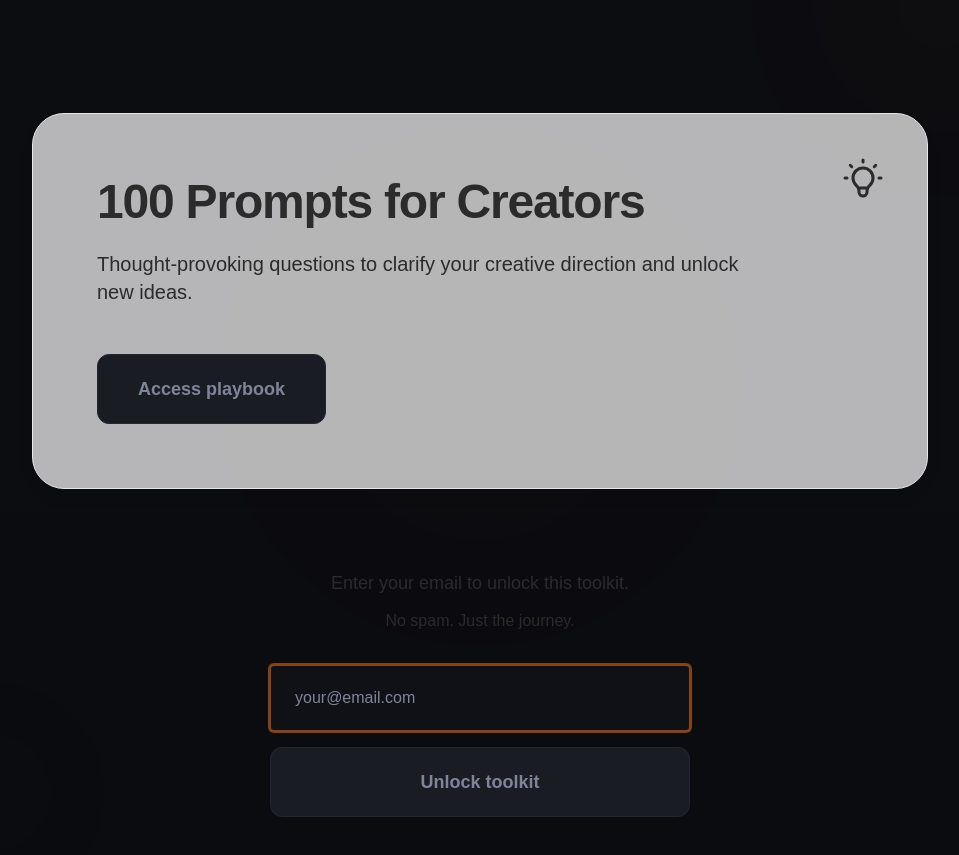
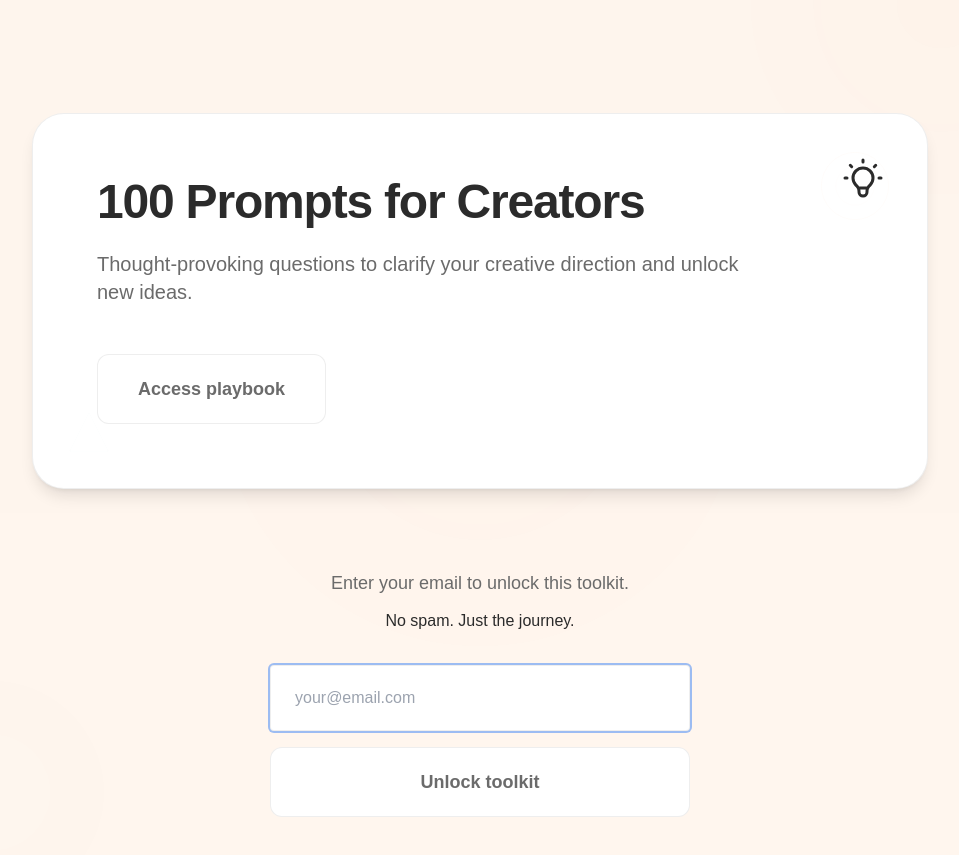
Before and after one commit to Obafemi00/creator_playbook, a Next.js app: page /playbook in a window 1280 px wide. Shown: the part 287-1142 px from the top of the page, without its empty margins (160-1119 px from the left). Built offline with nearby package versions, Linux system fonts and the light colour scheme.

Commit message:
fix playbook

```diff
--- a/app/playbook/PlaybookClient.tsx
+++ b/app/playbook/PlaybookClient.tsx
@@ -77,8 +77,8 @@ export default function PlaybookClient() {
   }
 
   return (
-    <div className="relative min-h-screen overflow-hidden bg-[#0B0C10] dark:bg-gradient-to-br dark:from-[#0B0C10] dark:to-[#11131A]">
-      {/* Subtle background accents - premium dark theme */}
+    <div className="relative min-h-screen overflow-hidden bg-[var(--bg)]">
+      {/* Subtle background accents - premium theme */}
       {!prefersReducedMotion && (
         <>
           {/* Grain texture overlay */}
@@ -140,10 +140,10 @@ export default function PlaybookClient() {
             }}
             className="text-center mb-20 md:mb-28"
           >
-            <h1 className="font-display text-5xl md:text-6xl lg:text-7xl font-bold mb-8 md:mb-10 text-charcoal dark:text-[#F5F7FF] leading-tight tracking-tight">
+            <h1 className="font-display text-5xl md:text-6xl lg:text-7xl font-bold mb-8 md:mb-10 text-[var(--text)] leading-tight tracking-tight">
               Creator Playbook
             </h1>
-            <p className="text-lg md:text-xl lg:text-2xl text-charcoal/70 dark:text-[#B7BCCB] leading-relaxed max-w-2xl mx-auto">
+            <p className="text-lg md:text-xl lg:text-2xl text-[var(--muted)] leading-relaxed max-w-2xl mx-auto">
               Simple tools designed to help creators think clearer and move faster. Zero fluff. One job per tool.
             </p>
           </motion.div>
@@ -163,8 +163,8 @@ export default function PlaybookClient() {
             } : {}}
             className="relative group mb-16 md:mb-20"
           >
-            {/* Card background - premium dark featured style */}
-            <div className="relative bg-white/70 dark:bg-[#12141B] backdrop-blur-sm rounded-3xl md:rounded-[2rem] p-10 md:p-12 lg:p-16 border border-charcoal/5 dark:border-[#232635] shadow-lg dark:shadow-[0_8px_32px_rgba(0,0,0,0.4)] hover:shadow-xl dark:hover:shadow-[0_12px_40px_rgba(0,0,0,0.5)] dark:hover:border-[#2A2F3D] transition-all duration-300">
+            {/* Card background - premium featured style */}
+            <div className="relative bg-white dark:bg-[var(--card)] rounded-3xl md:rounded-[2rem] p-10 md:p-12 lg:p-16 border border-[var(--border)] shadow-lg hover:shadow-xl hover:border-[var(--brand-orange)]/20 transition-all duration-300">
               {/* Subtle decorative elements */}
               <div className="absolute top-6 right-6 w-24 h-24 opacity-[0.04] dark:opacity-[0.08] pointer-events-none">
                 <svg viewBox="0 0 100 100" className="w-full h-full">
@@ -181,7 +181,7 @@ export default function PlaybookClient() {
 
               {/* Icon - light bulb in corner with hover effect */}
               <motion.div
-                className="absolute top-8 right-8 md:top-10 md:right-10 text-charcoal/20 dark:text-[#7E8599] group-hover:text-[#FF7A1A] transition-colors duration-300"
+                className="absolute top-8 right-8 md:top-10 md:right-10 text-[var(--muted)]/40 dark:text-[var(--muted)]/60 group-hover:text-[var(--brand-orange)] transition-colors duration-300"
                 whileHover={!prefersReducedMotion ? { rotate: 4 } : {}}
               >
                 <svg className="w-10 h-10 md:w-12 md:h-12" fill="none" stroke="currentColor" viewBox="0 0 24 24">
@@ -191,10 +191,10 @@ export default function PlaybookClient() {
 
               {/* Content */}
               <div className="relative z-10 max-w-2xl">
-                <h2 className="font-display text-3xl md:text-4xl lg:text-5xl font-bold mb-4 md:mb-6 text-charcoal dark:text-[#F5F7FF] leading-tight tracking-tight">
+                <h2 className="font-display text-3xl md:text-4xl lg:text-5xl font-bold mb-4 md:mb-6 text-[var(--text)] leading-tight tracking-tight">
                   100 Prompts for Creators
                 </h2>
-                <p className="text-lg md:text-xl text-charcoal/60 dark:text-[#B7BCCB] mb-10 md:mb-12 leading-relaxed">
+                <p className="text-lg md:text-xl text-[var(--muted)] mb-10 md:mb-12 leading-relaxed">
                   Thought-provoking questions to clarify your creative direction and unlock new ideas.
                 </p>
 
@@ -212,11 +212,11 @@ export default function PlaybookClient() {
                     className={`
                       px-8 md:px-10 py-4 md:py-5 rounded-xl font-semibold text-base md:text-lg
                       transition-all duration-200
-                      focus:outline-none focus:ring-2 focus:ring-[#FF7A1A]/50 focus:ring-offset-2 dark:focus:ring-offset-[#0B0C10]
+                      focus:outline-none focus:ring-2 focus:ring-[var(--brand-orange)]/50 focus:ring-offset-2 focus:ring-offset-[var(--bg)]
                       ${
                         isUnlocked
-                          ? 'bg-[#FF7A1A] text-[#0B0C10] hover:bg-[#FF7A1A]/90 cursor-pointer shadow-lg shadow-[#FF7A1A]/30'
-                          : 'bg-[#1A1C24] dark:bg-[#1A1C24] text-[#7E8599] dark:text-[#7E8599] cursor-not-allowed border border-[#232635]'
+                          ? 'bg-[var(--brand-orange)] text-[var(--bg)] hover:bg-[var(--brand-orange)]/90 cursor-pointer shadow-lg shadow-[var(--brand-orange)]/30'
+                          : 'bg-[var(--card)] text-[var(--muted)] cursor-not-allowed border border-[var(--border)]'
                       }
                     `}
                   >
@@ -229,7 +229,7 @@ export default function PlaybookClient() {
                       initial={{ opacity: 0, scale: 0.8, x: -10 }}
                       animate={{ opacity: 1, scale: 1, x: 0 }}
                       transition={{ duration: 0.4, ease: 'easeOut' }}
-                      className="flex items-center gap-2 text-sm text-[#B7BCCB]"
+                      className="flex items-center gap-2 text-sm text-[var(--muted)]"
                     >
                       <svg className="w-4 h-4 text-green-400" fill="none" stroke="currentColor" viewBox="0 0 24 24">
                         <path strokeLinecap="round" strokeLinejoin="round" strokeWidth={2} d="M5 13l4 4L19 7" />
@@ -254,10 +254,10 @@ export default function PlaybookClient() {
               }}
               className="max-w-md mx-auto text-center"
             >
-              <p className="text-charcoal/60 dark:text-[#B7BCCB] mb-3 text-base md:text-lg leading-relaxed">
+              <p className="text-[var(--muted)] mb-3 text-base md:text-lg leading-relaxed">
                 Enter your email to unlock this toolkit.
               </p>
-              <p className="text-charcoal/50 dark:text-[#7E8599] mb-8 text-sm md:text-base">
+              <p className="text-[var(--muted)]/70 mb-8 text-sm md:text-base">
                 No spam. Just the journey.
               </p>
 
@@ -274,16 +274,15 @@ export default function PlaybookClient() {
                     disabled={isSubmitting}
                     className={`
                       w-full px-6 py-4 md:py-5 rounded-xl
-                      border bg-[#0F1117] dark:bg-[#0F1117]
-                      text-[#F5F7FF] dark:text-[#F5F7FF]
-                      placeholder:text-[#7E8599] dark:placeholder:text-[#7E8599]
-                      focus:outline-none focus:ring-2 focus:ring-[#FF7A1A]/50 focus:border-[#FF7A1A]/50
+                      border bg-[var(--card)] text-[var(--text)]
+                      placeholder:text-[var(--muted)]/60
+                      focus:outline-none focus:ring-2 focus:ring-[var(--brand-orange)]/50 focus:border-[var(--brand-orange)]/50
                       transition-all duration-200
                       disabled:opacity-50 disabled:cursor-not-allowed
                       ${
                         submitError
-                          ? 'border-red-500/50 dark:border-red-500/50'
-                          : 'border-[#2A2F3D] dark:border-[#2A2F3D]'
+                          ? 'border-red-500/50'
+                          : 'border-[var(--border)]'
                       }
                     `}
                     autoFocus
@@ -323,11 +322,11 @@ export default function PlaybookClient() {
                   className={`
                     w-full px-8 py-4 md:py-5 rounded-xl font-semibold text-base md:text-lg
                     transition-all duration-200
-                    focus:outline-none focus:ring-2 focus:ring-[#FF7A1A]/50 focus:ring-offset-2 dark:focus:ring-offset-[#0B0C10]
+                    focus:outline-none focus:ring-2 focus:ring-[var(--brand-orange)]/50 focus:ring-offset-2 focus:ring-offset-[var(--bg)]
                     ${
                       isSubmitting || !email
-                        ? 'bg-[#1A1C24] dark:bg-[#1A1C24] text-[#7E8599] dark:text-[#7E8599] cursor-not-allowed border border-[#232635]'
-                        : 'bg-[#FF7A1A] text-[#0B0C10] hover:bg-[#FF7A1A]/90 cursor-pointer shadow-lg shadow-[#FF7A1A]/30'
+                        ? 'bg-[var(--card)] text-[var(--muted)] cursor-not-allowed border border-[var(--border)]'
+                        : 'bg-[var(--brand-orange)] text-[var(--bg)] hover:bg-[var(--brand-orange)]/90 cursor-pointer shadow-lg shadow-[var(--brand-orange)]/30'
                     }
                   `}
                 >
--- a/components/Navbar.tsx
+++ b/components/Navbar.tsx
@@ -42,11 +42,11 @@ export function Navbar() {
                   alt="Creator Playbook"
                   width={2586}
                   height={1008}
-                  className="h-16 w-auto"
+                  className="h-12 md:h-14 w-auto"
                   priority
                 />
               ) : (
-                <div className="h-32 w-32 bg-charcoal/10 rounded" />
+                <div className="h-12 md:h-14 w-24 bg-charcoal/10 rounded" />
               )}
             </Link>
 
@@ -72,7 +72,7 @@ export function Navbar() {
               <ThemeToggle />
               <button
                 onClick={() => setMobileMenuOpen(true)}
-                className="p-2 text-[var(--text)] hover:text-orange transition-colors"
+                className="p-2 text-[var(--text)] hover:text-[var(--brand-orange)] transition-colors"
                 aria-label="Open menu"
               >
                 <svg
```
